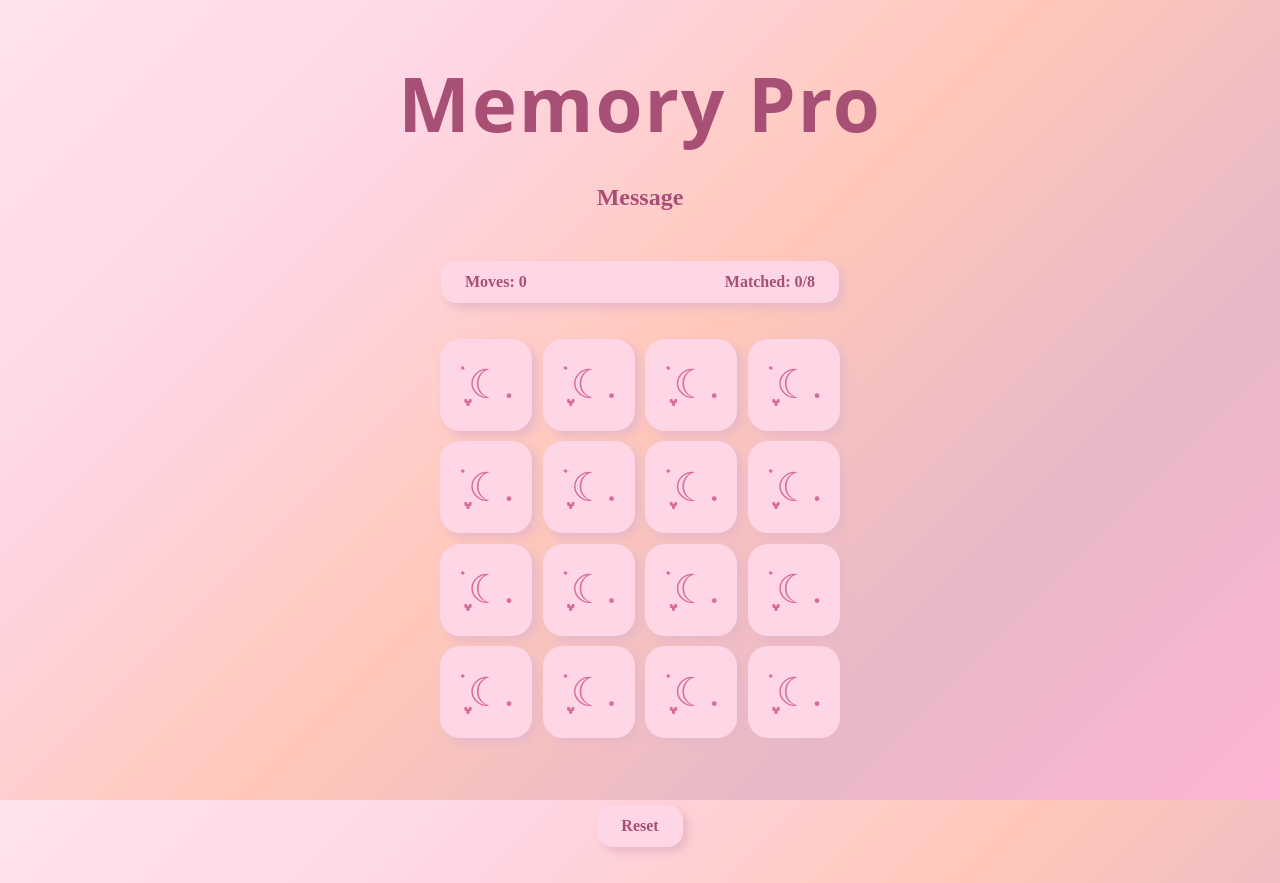
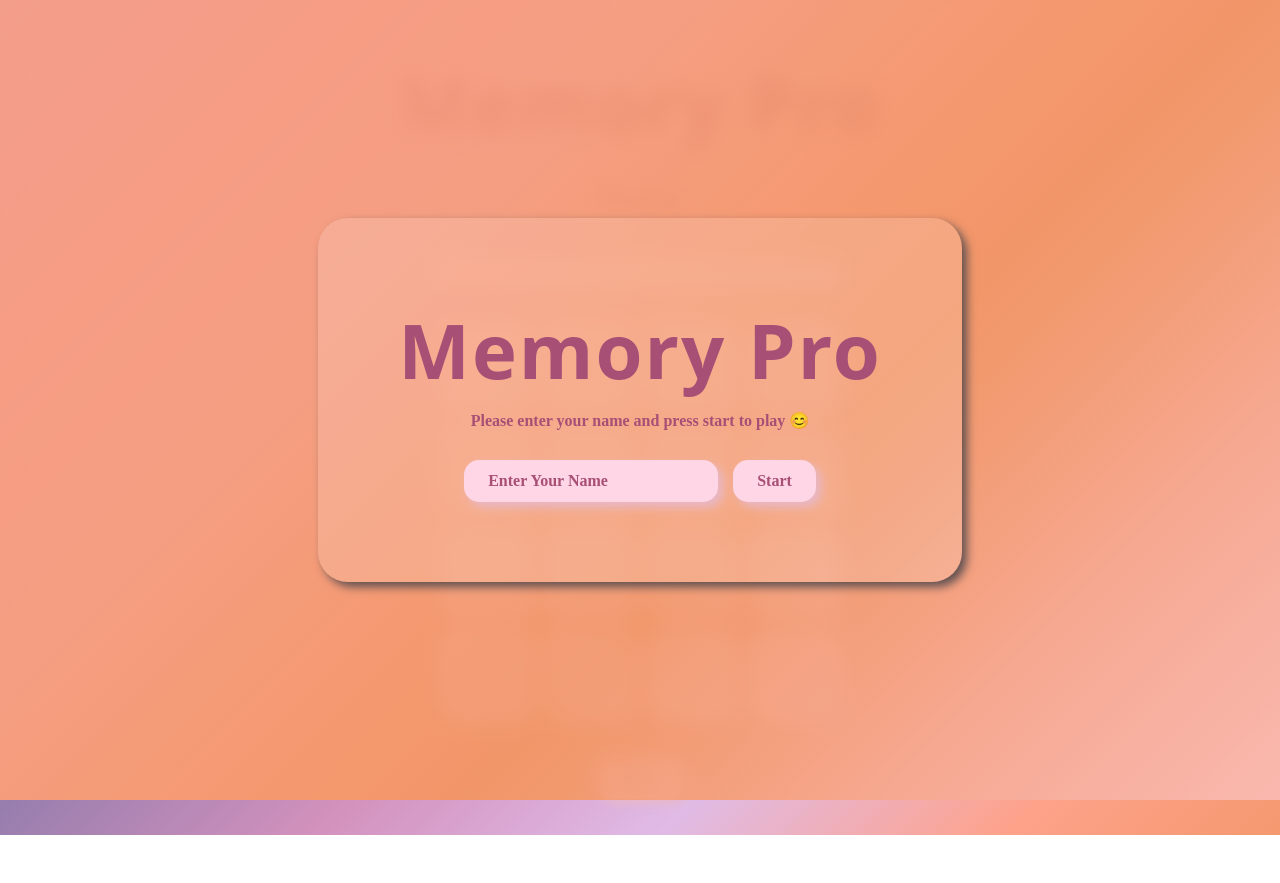
Before and after one commit to zahera-sh/memory-game-project-1, a plain HTML site: page index.html in a window 1280 px wide. After the commit the page ends 835 px from the top, so only its background shows below. Drawn offline with Linux system fonts and the light colour scheme; a web font is replaced by a local one.

Commit message:
Set Start Menu & Make Enhancement

```diff
--- a/css/style.css
+++ b/css/style.css
@@ -4,9 +4,99 @@
 
 }
 
+.start-screen {
+    position: fixed;
+    inset: 0;
+    display: flex;
+    /*     flex-direction: column; */
+    justify-content: center;
+    align-items: center;
+    text-align: center;
+    background-image: linear-gradient(-45deg,
+            rgba(255, 223, 212, 0.90),
+            rgba(254, 200, 216, 0.90),
+            rgba(241, 150, 104, 0.90),
+            rgba(254, 162, 138, 0.90),
+            rgba(224, 187, 230, 0.90),
+            rgba(211, 145, 189, 0.90),
+            rgba(149, 125, 173, 0.90));
+    backdrop-filter: blur(10px);
+    animation: gradient 20s ease infinite;
+    background-attachment: fixed;
+    background-size: 400% 400%;
+    min-height: 100vh;
+    margin: 0;
+}
+
+.start-bubble {
+    display: flex;
+    flex-direction: column;
+    justify-content: center;
+    align-items: center;
+    text-align: center;
+    gap: 30px;
+    padding: 80px;
+    border-radius: 30px;
+    background: rgba(255, 255, 255, 0.15);
+    box-shadow: 5px 5px 10px #605151
+}
+
+.start-heading {
+    text-align: center;
+}
+
+.start-heading h1,
+.start-heading p {
+    margin: 0;
+}
+
+.start-heading p {
+    margin-top: 10px;
+    font-family: 'Times New Roman', Times, serif;
+    color: #a84f76;
+    font-size: 16px;
+    font-weight: bold;
+    cursor: none;
+}
+
+.start-content {
+    display: flex;
+    flex-direction: row;
+    justify-content: center;
+    align-items: center;
+    gap: 15px;
+}
+
+#start,
+#name-input {
+    /*     margin-top: 30px; */
+    padding: 12px 24px;
+    border: none;
+    border-radius: 15px;
+    background: #ffd6e5;
+    color: #a84f76;
+    font-size: 16px;
+    font-weight: bold;
+    cursor: pointer;
+    box-shadow: 5px 5px 10px #e8b8c8
+        /* , -5px -5px 10px #fff0f6 */
+    ;
+    font-family: 'Times New Roman', Times, serif;
+}
+
+::placeholder {
+    color: #a84f76;
+    ;
+}
+
+.hidden {
+    display: none !important;
+}
+
 body {
-    background-color: #ffe4ec;
-    background-image: linear-gradient(-45deg, #fdb5d4, #e8b8c8, #ffc8ba, #ffd6e5, #ffe4ec);
+    /*     background-color: #ffe4ec; */
+    /*     background-image: linear-gradient(-45deg, #fdb5d4, #e8b8c8, #ffc8ba, #ffd6e5, #ffe4ec); */
+    background-image: linear-gradient(-45deg, #FFDFD4, #FEC8D8, #F19668, #FEA28A, #E0BBE6, #D391BD, #957DAD);
     animation: gradient 20s ease infinite;
     background-attachment: fixed;
     background-size: 400% 400%;
@@ -74,7 +164,9 @@ h1 {
     border: none;
     border-radius: 20px;
     background: #ffd6e5;
-    box-shadow: 5px 5px 10px #e8b8c8/* , -5px -5px 10px #fff0f6 */;
+    box-shadow: 5px 5px 10px #e8b8c8
+        /* , -5px -5px 10px #fff0f6 */
+    ;
     transition: all 0.2s ease;
 }
 
@@ -92,11 +184,12 @@ h1 {
     font-size: 16px;
     font-weight: bold;
     cursor: none;
-    box-shadow: 5px 5px 10px #e8b8c8/* , -5px -5px 10px #fff0f6; */
+    box-shadow: 5px 5px 10px #e8b8c8
+        /* , -5px -5px 10px #fff0f6; */
 }
 
 #reset {
-    margin-top: 30px;
+    /*     margin-top: 30px; */
     padding: 12px 24px;
     border: none;
     border-radius: 15px;
@@ -105,17 +198,21 @@ h1 {
     font-size: 16px;
     font-weight: bold;
     cursor: pointer;
-    box-shadow: 5px 5px 10px #e8b8c8/* , -5px -5px 10px #fff0f6 */;
+    box-shadow: 5px 5px 10px #e8b8c8
+        /* , -5px -5px 10px #fff0f6 */
+    ;
     font-family: 'Times New Roman', Times, serif;
 
 }
 
 .crds:hover,
-#reset:hover {
+#reset:hover,
+#start:hover {
     transform: translateY(-3px);
 }
 
 .crds:active,
-#reset:active {
+#reset:active,
+#start:active {
     box-shadow: inset 4px 4px 8px #e8b8c8, inset -4px -4px 8px #fff0f6;
 }
--- a/index.html
+++ b/index.html
@@ -7,7 +7,9 @@
     <title>Memory Pro</title>
     <link rel="stylesheet" href="./css/style.css" />
     <script defer src="./js/app.js"></script>
-    <link href="https://fonts.googleapis.com/css2?family=Acme&family=Bonbon&family=Honk:MORF@15&family=Londrina+Shadow&family=Roboto+Slab:wght@100..900&display=swap" rel="stylesheet">
+    <link
+        href="https://fonts.googleapis.com/css2?family=Acme&family=Bonbon&family=Honk:MORF@15&family=Londrina+Shadow&family=Roboto+Slab:wght@100..900&display=swap"
+        rel="stylesheet">
 </head>
 
 <body>
@@ -15,9 +17,23 @@
 
     <h2 id="message">Message</h2>
 
+    <div class="start-screen">
+        <div class="start-bubble">
+            <div class="start-heading">
+                <h1>Memory Pro</h1>
+                <p>Please enter your name and press start to play 😊</p>
+            </div>
+            <div class="start-content">
+                <input id="name-input" type="text" placeholder="Enter Your Name">
+                <button id="start">Start</button>
+            </div>
+        </div>
+    </div>
+
+
     <section class="tools">
-        <div class= tool id="moves"></div>
-        <div class= tool id="matched"></div>
+        <div class=tool id="moves"></div>
+        <div class=tool id="matched"></div>
     </section>
 
     <br>
--- a/js/app.js
+++ b/js/app.js
@@ -3,14 +3,20 @@
 const cardsEls = document.querySelectorAll(".crds");
 const messageEl = document.querySelector("#message");
 const resetBtnEl = document.querySelector("#reset");
-const movesEl = document.querySelector("#moves")
-const matchedEl = document.querySelector("#matched")
+const movesEl = document.querySelector("#moves");
+const matchedEl = document.querySelector("#matched");
+const startBtnEl = document.querySelector("#start");
+const startEl = document.querySelector(".start-screen");
+const nameInputEl = document.querySelector("#name-input");
 
-/* console.log(cardsEls)
-console.log(messageEl)
-console.log(resetBtnEl)
-console.log(movesEl)
-console.log(matchedEl) */
+/* console.log(cardsEls);
+console.log(messageEl);
+console.log(resetBtnEl);
+console.log(movesEl);
+console.log(matchedEl);
+console.log(startBtnEl);
+console.log(startEl);
+console.log(nameInputEl); */
 
 /*-------------------------------- Constants --------------------------------*/
 
@@ -29,11 +35,13 @@ let firstCard, secondCard;
 let flippedCards = [];
 let matchedCards = [];
 let moves = 0;
+let matched = 0;
 let winner = false;
 let lockBoard = false;
 let message;
 let gameBoard;
-let matched = 0;
+let gameLevel;
+let userName;
 
 /*-------------------------------- Functions --------------------------------*/
 
@@ -49,14 +57,19 @@ function render() {
         }
     })
 
-    movesEl.textContent = `Moves: ${moves}`
-    matchedEl.textContent = `Matched: ${matched}/8`
+    movesEl.textContent = `Moves: ${moves}`;
+    matchedEl.textContent = `Matched: ${matched} | ${gameLevel}`;
 
 }
 
 
 
 function initGame() {
+
+    userName = nameInputEl.value;
+        console.log(userName);
+
+    startEl.classList.add("hidden");
 
     gameBoard = [...board].sort(() => Math.random() - 0.5);
 
@@ -67,6 +80,7 @@ function initGame() {
     moves = 0;
     winner = false;
     lockBoard = false;
+    gameLevel = (Number(board.length)/2);
 
     render()
 
@@ -81,14 +95,14 @@ function handleClick(event) {
     const cardIndex = Number(event.target.id);
 
     if (firstCard === cardIndex) {
-            console.log("SAME CARD")
-            return
+            console.log("SAME CARD");
+            return;
         }
 
     /*     const clickedCard = gameBoard[cardIndex]; */
 
-    moves = Number(flippedCards +++1)
-        console.log(moves)
+    moves = Number(flippedCards +++1);
+        console.log(moves);
 
     if (matchedCards.includes(cardIndex)) return;
 
@@ -98,7 +112,7 @@ function handleClick(event) {
 
         render();
 
-        return
+        return;
     }
 
     else if (secondCard === null || secondCard === undefined) {
@@ -106,7 +120,7 @@ function handleClick(event) {
         secondCard = cardIndex;
         console.log("Second card:", secondCard);
 
-        render()
+        render();
 
         lockBoard = true;
 
@@ -116,7 +130,7 @@ function handleClick(event) {
             firstCard = null;
             secondCard = null;
             lockBoard = false;
-            console.log(matchedCards)
+            console.log(matchedCards);
         }
 
         else {
@@ -128,17 +142,17 @@ function handleClick(event) {
 
                 lockBoard = false;
 
-                render()
+                render();
 
-            }, 1000)
+            }, 1000);
         }
     }
 
-    matched = Number(matchedCards.length /2)
+    matched = Number(matchedCards.length /2);
 
-    checkForWinner()
+    checkForWinner();
 
-    render()
+    render();
 
 }
 
@@ -146,19 +160,24 @@ function handleClick(event) {
 
 function checkForWinner() {
         if (matchedCards.length === board.length) {
-            winner = true
-            console.log("WINNER!")
-            return
+            winner = true;
+            console.log("WINNER!");
+            return;
         }
 }
 
-
-initGame()
+/* initGame() */
 
 /*----------------------------- Event Listeners -----------------------------*/
 
 cardsEls.forEach((card) => {
-    card.addEventListener("click", handleClick)
+    card.addEventListener("click", handleClick);
 })
 
-resetBtnEl.addEventListener("click", initGame)
+resetBtnEl.addEventListener("click", initGame);
+startBtnEl.addEventListener("click", initGame);
+
+startBtnEl.disabled = true;
+nameInputEl.addEventListener("input", () => {
+    startBtnEl.disabled = nameInputEl.value.trim() === "";
+});
```
